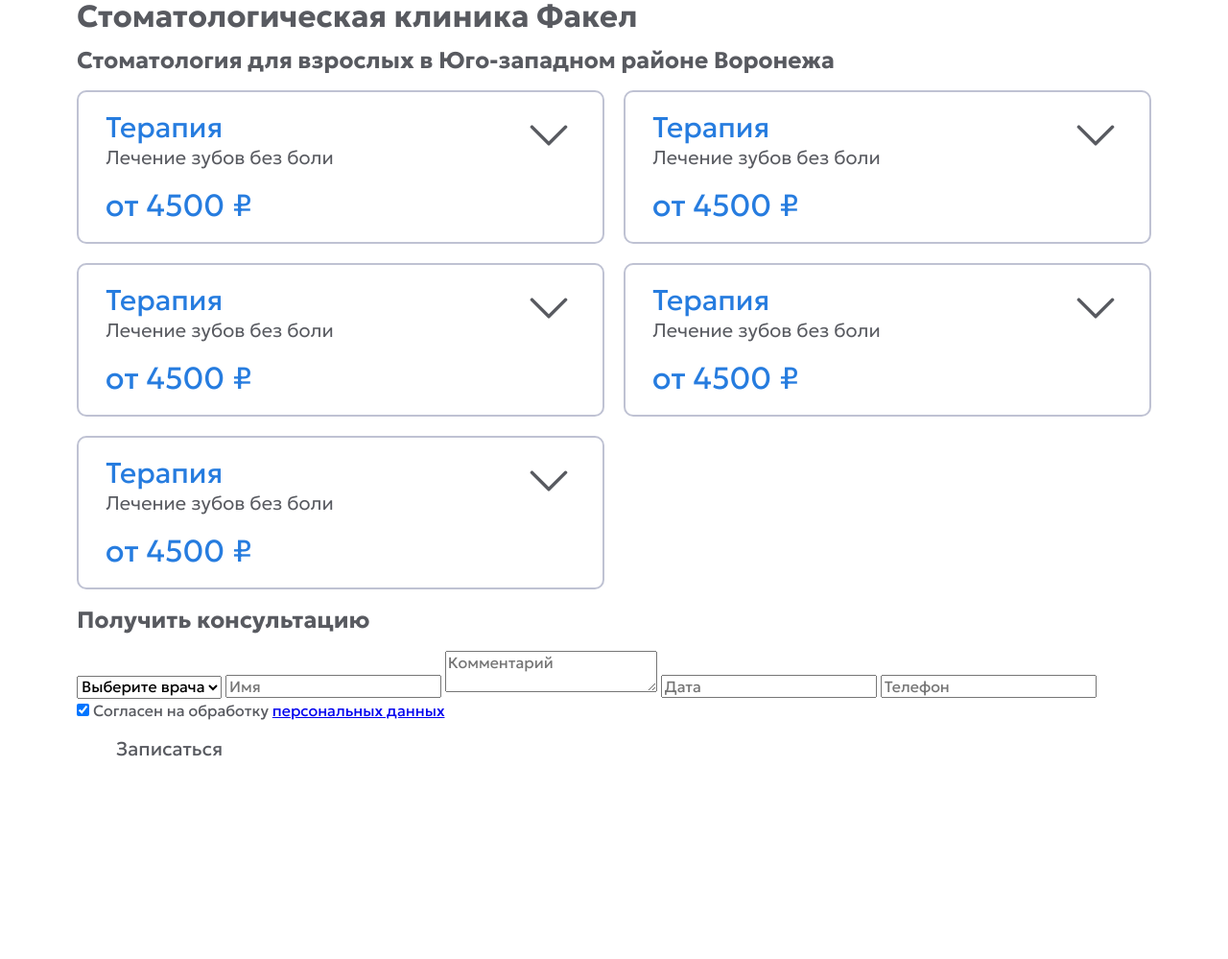
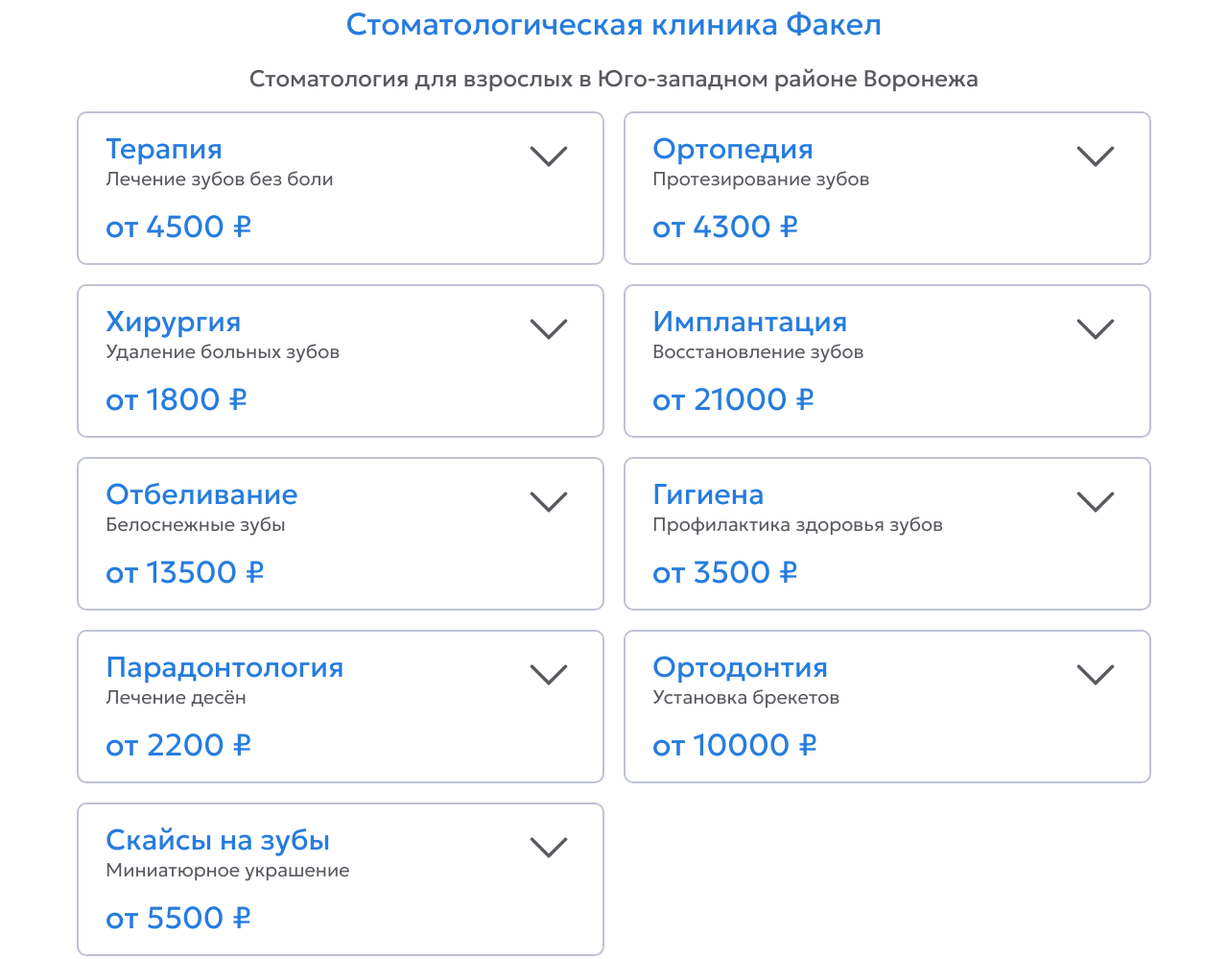
Before and after one commit to etozhejuicy/fakel24, a plain HTML site: page index.html in a window 1280 px wide. Shown: the part 700-1699 px from the top of the page at 96% size. Before the commit the page ends 1508 px from the top, so only its background shows below. Drawn offline with Linux system fonts and the light colour scheme.

Commit message:
update scrolling elems styles & update cards effect

```diff
--- a/index.html
+++ b/index.html
@@ -192,71 +192,136 @@
                     </button>
                   </div>
                 </div>
-                <a href="#link" class="stretched-link"></a>
+                <!-- Это ссылка необходима для клика по всей области карточки -->
+                <a href="#link" class="stretched-link" target="_blank"></a>
               </div>
               <div class="card-service">
                 <div class="card-body">
                   <div class="card-title">
-                    <div>Терапия</div>
-                    <div>Лечение зубов без боли</div>
+                    <div>Ортопедия</div>
+                    <div>Протезирование зубов</div>
                   </div>
                   <i class="icon-arrow-down"></i>
                   <div class="card-footer">
-                    <div>от 4500 ₽</div>
+                    <div>от 4300 ₽</div>
                     <button type="button" class="btn btn-white">
                       Записаться
                     </button>
                   </div>
                 </div>
-                <a href="#link" class="stretched-link"></a>
+                <a href="#link" class="stretched-link" target="_blank"></a>
               </div>
               <div class="card-service">
                 <div class="card-body">
                   <div class="card-title">
-                    <div>Терапия</div>
-                    <div>Лечение зубов без боли</div>
+                    <div>Хирургия</div>
+                    <div>Удаление больных зубов</div>
                   </div>
                   <i class="icon-arrow-down"></i>
                   <div class="card-footer">
-                    <div>от 4500 ₽</div>
+                    <div>от 1800 ₽</div>
                     <button type="button" class="btn btn-white">
                       Записаться
                     </button>
                   </div>
                 </div>
-                <a href="#link" class="stretched-link"></a>
+                <a href="#link" class="stretched-link" target="_blank"></a>
               </div>
               <div class="card-service">
                 <div class="card-body">
                   <div class="card-title">
-                    <div>Терапия</div>
-                    <div>Лечение зубов без боли</div>
+                    <div>Имплантация</div>
+                    <div>Восстановление зубов</div>
                   </div>
                   <i class="icon-arrow-down"></i>
                   <div class="card-footer">
-                    <div>от 4500 ₽</div>
+                    <div>от 21000 ₽</div>
                     <button type="button" class="btn btn-white">
                       Записаться
                     </button>
                   </div>
                 </div>
-                <a href="#link" class="stretched-link"></a>
+                <a href="#link" class="stretched-link" target="_blank"></a>
               </div>
               <div class="card-service">
                 <div class="card-body">
                   <div class="card-title">
-                    <div>Терапия</div>
-                    <div>Лечение зубов без боли</div>
+                    <div>Отбеливание</div>
+                    <div>Белоснежные зубы</div>
                   </div>
                   <i class="icon-arrow-down"></i>
                   <div class="card-footer">
-                    <div>от 4500 ₽</div>
+                    <div>от 13500 ₽</div>
                     <button type="button" class="btn btn-white">
                       Записаться
                     </button>
                   </div>
                 </div>
-                <a href="#link" class="stretched-link"></a>
+                <a href="#link" class="stretched-link" target="_blank"></a>
+              </div>
+              <div class="card-service">
+                <div class="card-body">
+                  <div class="card-title">
+                    <div>Гигиена</div>
+                    <div>Профилактика здоровья зубов</div>
+                  </div>
+                  <i class="icon-arrow-down"></i>
+                  <div class="card-footer">
+                    <div>от 3500 ₽</div>
+                    <button type="button" class="btn btn-white">
+                      Записаться
+                    </button>
+                  </div>
+                </div>
+                <a href="#link" class="stretched-link" target="_blank"></a>
+              </div>
+              <div class="card-service">
+                <div class="card-body">
+                  <div class="card-title">
+                    <div>Парадонтология</div>
+                    <div>Лечение десён</div>
+                  </div>
+                  <i class="icon-arrow-down"></i>
+                  <div class="card-footer">
+                    <div>от 2200 ₽</div>
+                    <button type="button" class="btn btn-white">
+                      Записаться
+                    </button>
+                  </div>
+                </div>
+                <a href="#link" class="stretched-link" target="_blank"></a>
+              </div>
+              <div class="card-service">
+                <div class="card-body">
+                  <div class="card-title">
+                    <div>Ортодонтия </div>
+                    <div>Установка брекетов</div>
+                  </div>
+                  <i class="icon-arrow-down"></i>
+                  <div class="card-footer">
+                    <div>от 10000 ₽</div>
+                    <button type="button" class="btn btn-white">
+                      Записаться
+                    </button>
+                  </div>
+                </div>
+                <a href="#link" class="stretched-link" target="_blank"></a>
+              </div>
+              <div class="card-service">
+                <div class="card-body">
+                  <div class="card-title">
+                    <div>Скайсы на зубы</div>
+                    <div>Миниатюрное украшение</div>
+                  </div>
+                  <i class="icon-arrow-down"></i>
+                  <div class="card-footer">
+                    <div>от 5500 ₽</div>
+                    <button type="button" class="btn btn-white">
+                      Записаться
+                    </button>
+                  </div>
+                </div>
+                <a href="#link" class="stretched-link" target="_blank"></a>
               </div>
             </div>
           </div>
--- a/src/scss/layouts/_header.scss
+++ b/src/scss/layouts/_header.scss
@@ -122,6 +122,7 @@
       width: 63px;
       height: 63px;
       background: #ffffff;
+      box-shadow: 0px 0px 11.9px rgba(34, 68, 105, 0.63);
       display: flex;
       align-items: center;
       justify-content: center;
--- a/src/scss/layouts/_nav.scss
+++ b/src/scss/layouts/_nav.scss
@@ -91,5 +91,6 @@
     max-width: 1600px;
     width: auto;
     margin: auto;
+    box-shadow: 0px 0px 11.9px rgba(34, 68, 105, 0.63);
   }
 }
--- a/src/scss/pages/index.scss
+++ b/src/scss/pages/index.scss
@@ -195,6 +195,38 @@
   position: relative;
   z-index: 1;
   width: 100%;
+  & h1 {
+    font-style: normal;
+    font-weight: 400;
+    font-size: 18px;
+    line-height: 22px;
+    text-align: center;
+    color: var(--blue);
+    @media (min-width: 720px) {
+      font-size: 32px;
+      line-height: 40px;
+    }
+    @media (min-width: 1400px) {
+      font-size: 48px;
+      line-height: 60px;
+    }
+  }
+  & h2 {
+    font-style: normal;
+    font-weight: 400;
+    font-size: 14px;
+    line-height: 17.5px;
+    text-align: center;
+    color: #585a60;
+    @media (min-width: 720px) {
+      font-size: 24px;
+      line-height: 30px;
+    }
+    @media (min-width: 1400px) {
+      font-size: 36px;
+      line-height: 45px;
+    }
+  }
 }
 
 .services-list {
```
Also changed, not shown: dist/css/app.min.css, dist/css/index.min.css, 2 other files.
